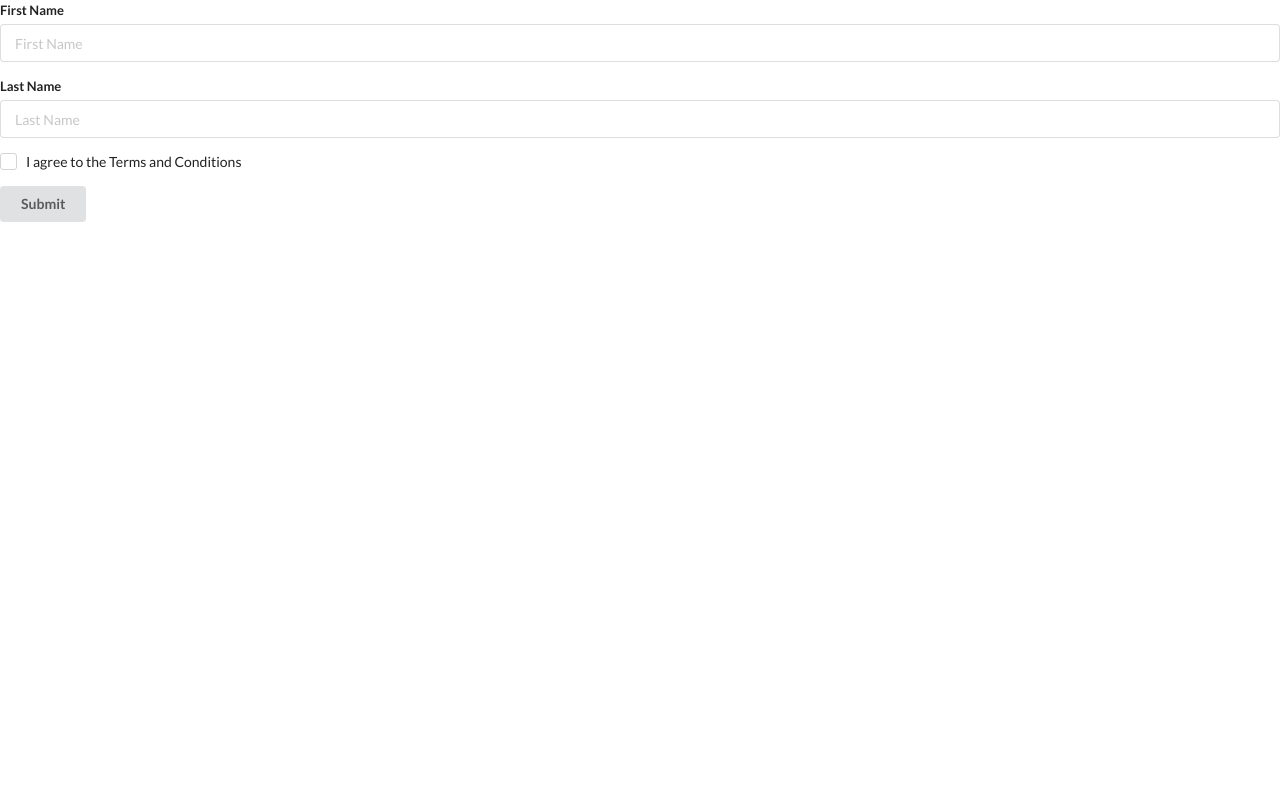
After one commit to Cphil31/my_blog, a PHP site: page /form.php in a window 1280 px wide. The commit adds this page. Run offline with PHP 8.4, Linux system fonts and the light colour scheme; some libraries are stand-ins or nearby versions.

Commit message:
ajout de la page form.php et son formulaire

```diff
--- /dev/null
+++ b/form.php
@@ -0,0 +1,28 @@
+<?php
+?>
+<!DOCTYPE html>
+<html>
+<head>
+	<title></title>
+</head>
+<link rel="stylesheet" href="https://cdn.jsdelivr.net/semantic-ui/2.2.6/semantic.min.css">
+<body>
+	<form class="ui form">
+		<div class="field">
+			<label>First Name</label>
+			<input type="text" name="first-name" placeholder="First Name">
+		</div>
+		<div class="field">
+			<label>Last Name</label>
+			<input type="text" name="last-name" placeholder="Last Name">
+		</div>
+		<div class="field">
+			<div class="ui checkbox">
+				<input type="checkbox" tabindex="0" class="hidden">
+				<label>I agree to the Terms and Conditions</label>
+			</div>
+		</div>
+		<button class="ui button" type="submit">Submit</button>
+	</form>
+</body>
+</html>
--- a/index.php
+++ b/index.php
@@ -25,8 +25,8 @@ ORM::configure('password','root');
 		}
 
 		?>
-
 	</table>
+		<button class="ui button" type="submit">ajouter article </button>
 
 </body>
 </html>
```
Lines whose indentation alone changed are shown as unchanged.
